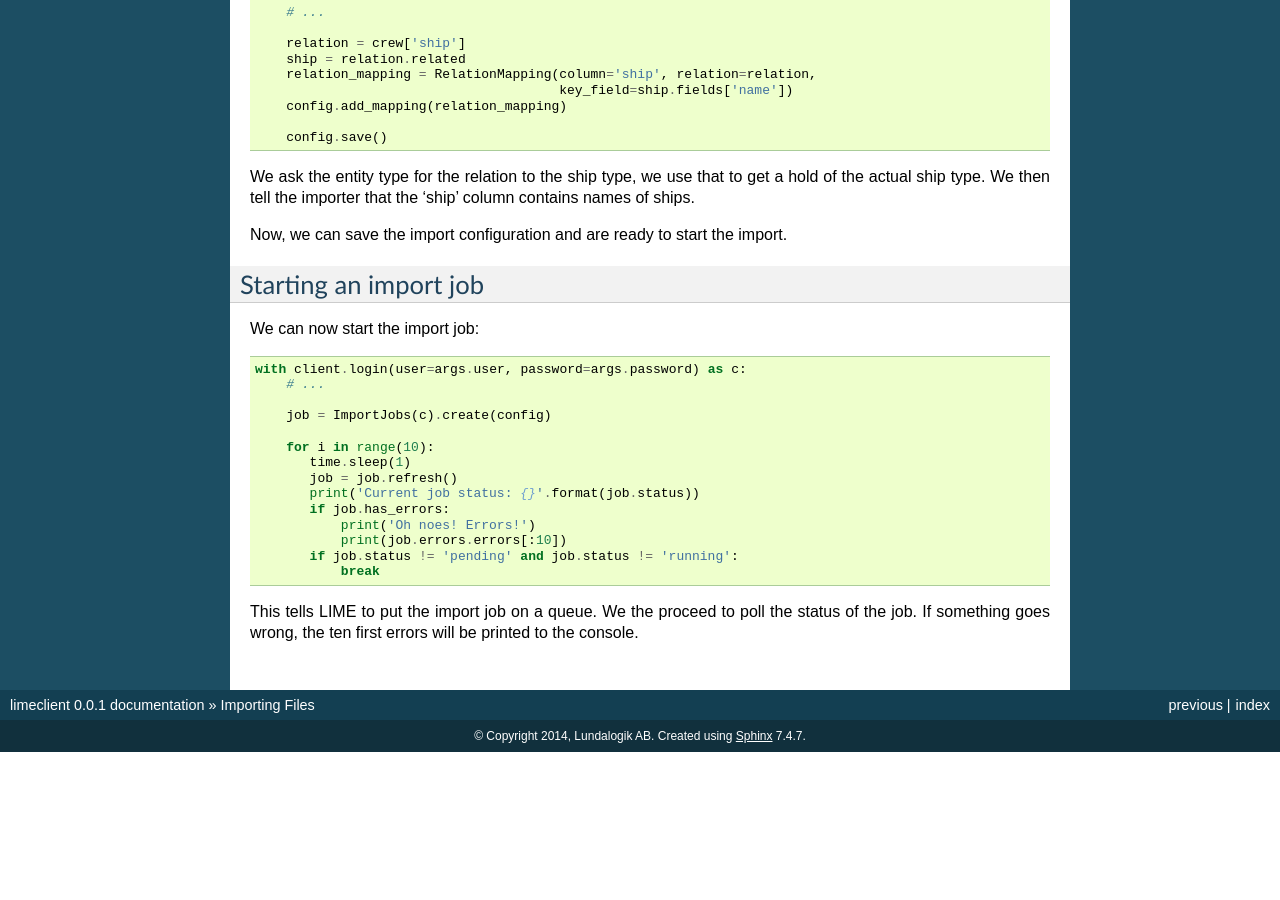
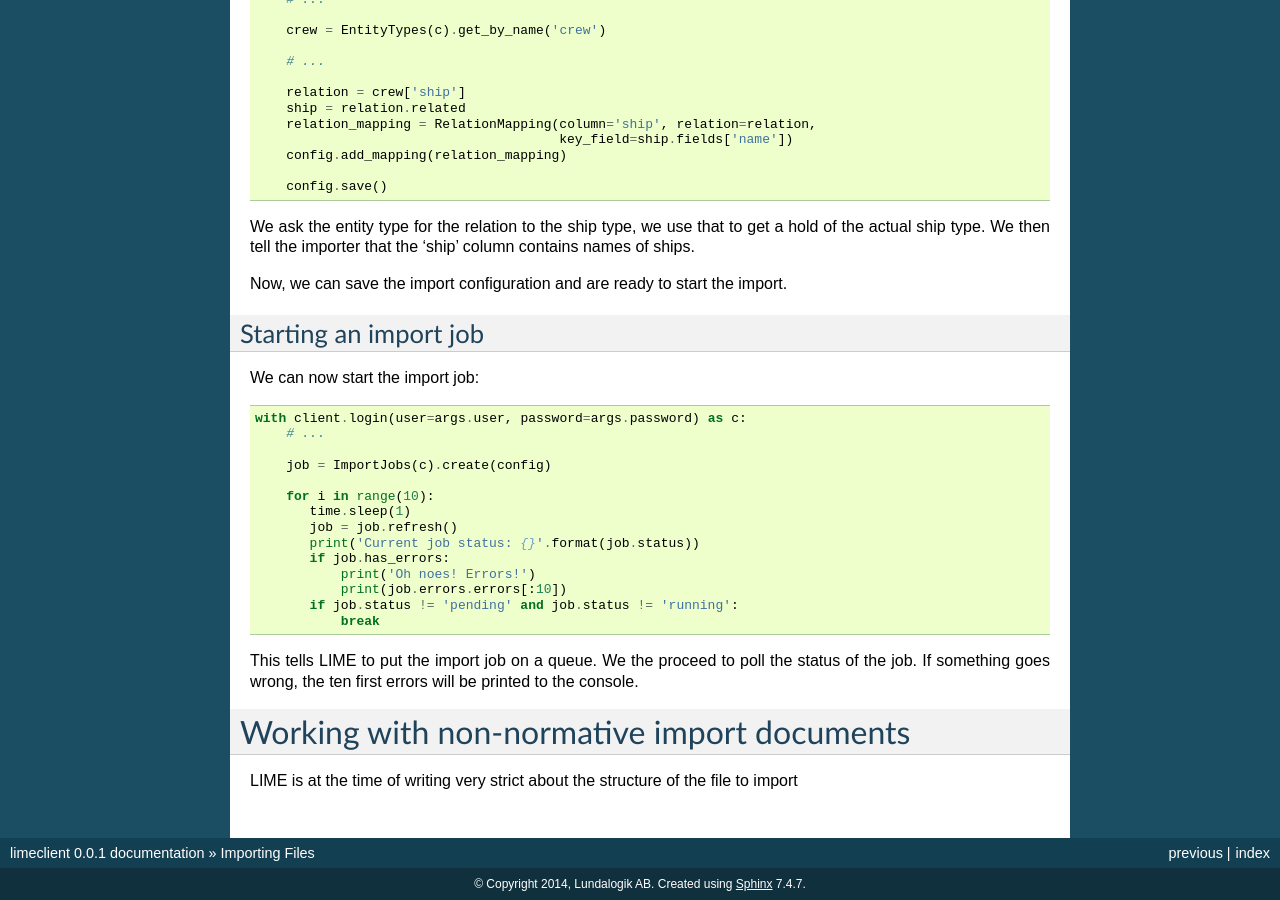
Before and after one commit to Lundalogik/limeclient, a Sphinx documentation site: the page built from docs/source/importing.rst, in a window 1280 px wide and 900 px high, scrolled down 3490 px. Built offline with Sphinx 7.4.7, drawn with Linux system fonts in a browser that asks for light colours; before the commit the page ends 4242 px from its top, so only the background shows below that; some of the changed text lies outside the part shown.

Commit message:
Started writing on importing non-normative document

```diff
--- a/docs/source/conf.py
+++ b/docs/source/conf.py
@@ -33,6 +33,7 @@ extensions = [
     'sphinx.ext.autodoc',
     'sphinx.ext.intersphinx',
     'sphinx.ext.viewcode',
+    'sphinx.ext.todo',
 ]
 
 # Add any paths that contain templates here, relative to this directory.
@@ -262,6 +263,8 @@ texinfo_documents = [
 # If true, do not generate a @detailmenu in the "Top" node's menu.
 #texinfo_no_detailmenu = False
 
+# Include todo items in output
+todo_include_todos = True
 
 # Example configuration for intersphinx: refer to the Python standard library.
 intersphinx_mapping = {'http://docs.python.org/': None}
--- a/docs/source/importing.rst
+++ b/docs/source/importing.rst
@@ -108,8 +108,12 @@ With that we have enough information to start configuring our import:
 
         crew = EntityTypes(c).get_by_name('crew')
 
-        [TO BE IMPLEMENTED]
         config = ImportConfigs(c).create(entity=crew, importfile=f)
+
+.. todo::
+
+    Support creating an import config with a linked file and entity type
+    directly in a POST.
 
 Behaviour
 ---------
@@ -140,7 +144,10 @@ LIME, such as persons being related to companies.
 
 Adding a simple field mapping
 -----------------------------
-In our example, the name and e-mail of the crew members are simple types, so we add simple field mappings for those. We also mark the name field as a key field, meaning that we will use this when determining if this row matches an existing object in LIME.
+In our example, the name and e-mail of the crew members are simple types, so we
+add simple field mappings for those. We also mark the name field as a key
+field, meaning that we will use this when determining if this row matches an
+existing object in LIME.
 
 .. code-block:: python
 
@@ -191,7 +199,9 @@ to one of the possible values of an option field in LIME.
                            field_val=field.option_id_for('Warrant Officer'))
         config.add_field_mapping(position)
 
-In the example above we first say that any values for the 'rank' column that haven't been explicitly mapped, we should assume that the crew member is engineer.
+In the example above we first say that any values for the 'rank' column that
+haven't been explicitly mapped, we should assume that the crew member is
+engineer.
 
 We then proceed to explicitly map the values for captain and warrant officer.
 
@@ -219,7 +231,9 @@ Finally, we need to import the ship of each crew member in the file. 'Ship' is a
 
         config.save()
 
-We ask the entity type for the relation to the ship type, we use that to get a hold of the actual ship type. We then tell the importer that the 'ship' column contains names of ships.
+We ask the entity type for the relation to the ship type, we use that to get a
+hold of the actual ship type. We then tell the importer that the 'ship' column
+contains names of ships.
 
 Now, we can save the import configuration and are ready to start the import.
 
@@ -245,4 +259,12 @@ We can now start the import job:
           if job.status != 'pending' and job.status != 'running':
               break
 
-This tells LIME to put the import job on a queue. We the proceed to poll the status of the job. If something goes wrong, the ten first errors will be printed to the console.
+This tells LIME to put the import job on a queue. We the proceed to poll the
+status of the job. If something goes wrong, the ten first errors will be
+printed to the console.
+
+Working with non-normative import documents
+===========================================
+
+LIME is at the time of writing very strict about the structure of the file to
+import
```
Also changed, not shown: other parts of docs/source/importing.rst (+5 -2 lines).
